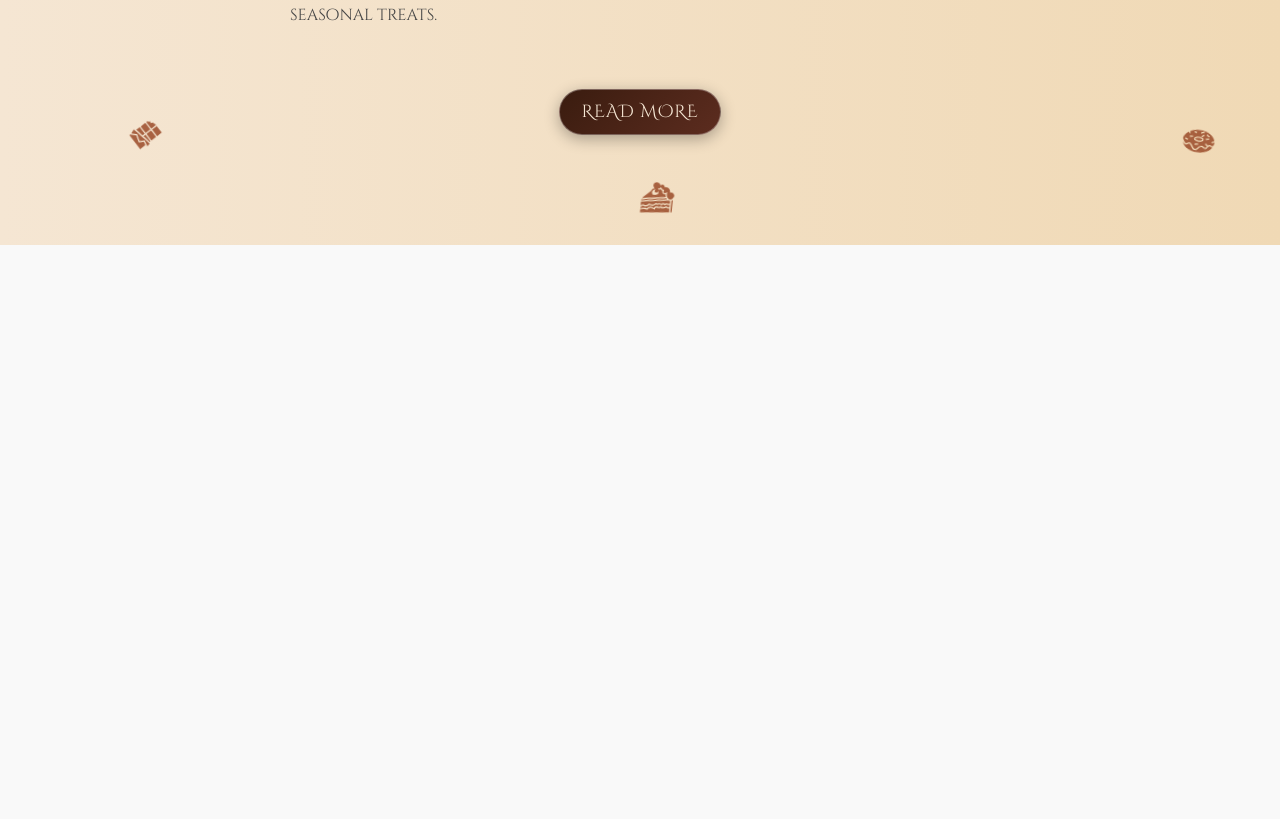
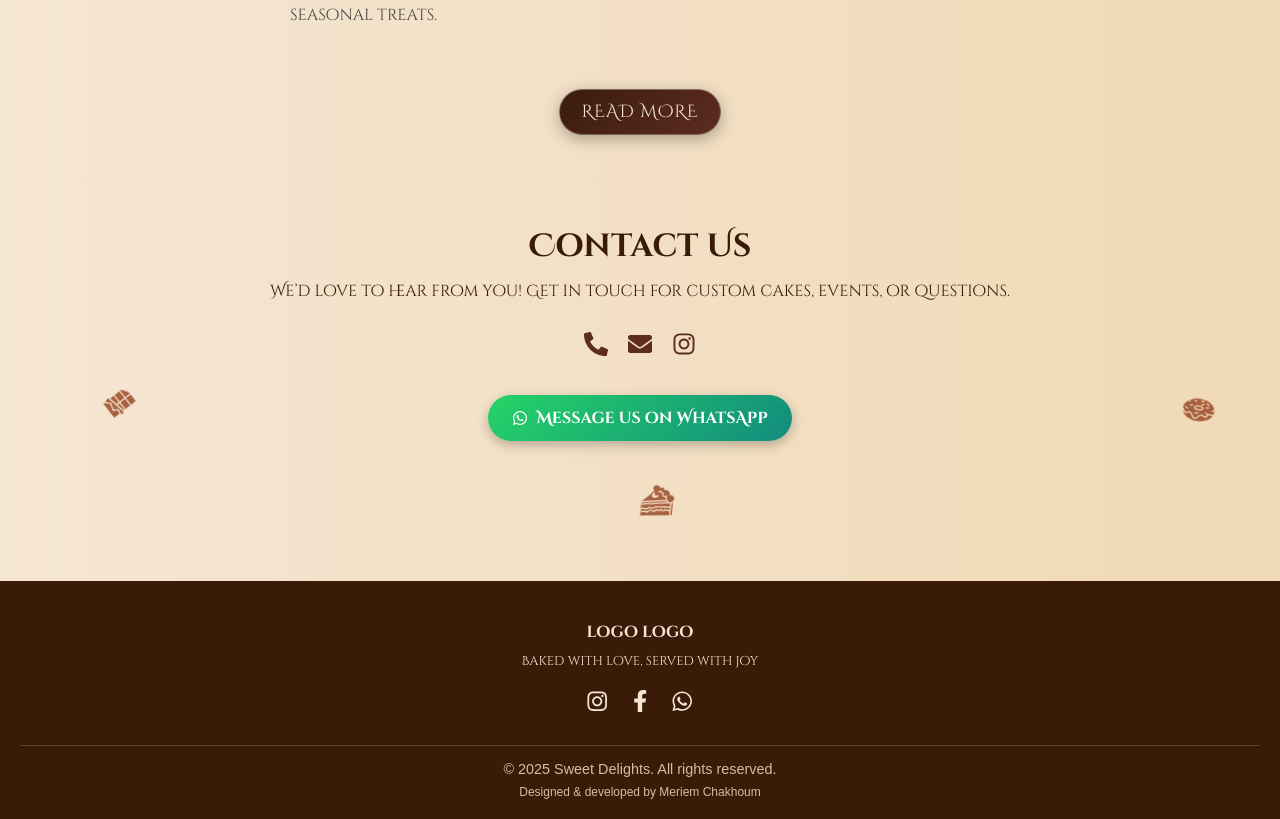
Before and after one commit to MeriemChh/30-days-30-commits, a React (Vite) app: page / in a window 1280 px wide. Shown: the part 1088-1907 px from the top of the page. Before the commit the page ends 1333 px from the top, so only its background shows below. Built offline with nearby package versions, Linux system fonts and the light colour scheme; no server answers; a web font is replaced by a local one.

Commit message:
Day 11: contact section + footer

```diff
--- a/src/components/AboutUs.jsx
+++ b/src/components/AboutUs.jsx
@@ -3,12 +3,15 @@ import "../styles/AboutUs.css";
 import { FaBirthdayCake, FaIceCream, FaCookie, FaCoffee } from "react-icons/fa";
 import { GiCakeSlice, GiCupcake, GiDonut, GiChocolateBar, GiStrawberry, GiCandyCanes } from "react-icons/gi";
 import { MdBakeryDining } from "react-icons/md";
+import ContactUs from "./ContactUs";
+
 
 export default function AboutUs() {
   const navigate = useNavigate();
 
   return (
     <section className="aboutus">
+
       {/* Floating icons */}
       <FaBirthdayCake className="floating-icon cake-icon" />
       <FaCookie className="floating-icon cookie-icon" />
@@ -36,6 +39,9 @@ export default function AboutUs() {
           </button>
         </div>
       </div>
+
+      <ContactUs/>
+
     </section>
   );
 }
--- /dev/null
+++ b/src/components/ContactUs.jsx
@@ -0,0 +1,45 @@
+import "../styles/ContactUs.css";
+import { FaPhoneAlt, FaEnvelope, FaInstagram, FaWhatsapp } from "react-icons/fa";
+
+export default function ContactUs() {
+  return (
+    <section className="contactus">
+      <h2>Contact Us</h2>
+      <p>
+        We’d love to hear from you! Get in touch for custom cakes, events, or
+        questions.
+      </p>
+
+      <div className="contactus-info">
+        <a className="contact-icon" href="tel:+213555555555">
+          <FaPhoneAlt />
+        </a>
+        <a
+          className="contact-icon"
+          href="mailto:sweetdelights@example.com"
+          target="_blank"
+          rel="noopener noreferrer"
+        >
+          <FaEnvelope />
+        </a>
+        <a
+          className="contact-icon"
+          href="https://instagram.com/sweetdelights"
+          target="_blank"
+          rel="noopener noreferrer"
+        >
+          <FaInstagram />
+        </a>
+      </div>
+
+      <a
+        href="https://wa.me/213555555555"
+        target="_blank"
+        rel="noopener noreferrer"
+        className="whatsapp-btn"
+      >
+        <FaWhatsapp /> Message us on WhatsApp
+      </a>
+    </section>
+  );
+}
--- /dev/null
+++ b/src/components/Footer.jsx
@@ -0,0 +1,32 @@
+import "../styles/Footer.css";
+import { FaInstagram, FaFacebookF, FaWhatsapp, FaYoutube } from "react-icons/fa";
+
+export default function Footer() {
+  return (
+    <footer className="footer">
+      <div className="footer-content">
+        <h3 className="footer-logo">logo logo</h3>
+        <p className="footer-tagline">
+          Baked with love, served with joy
+        </p>
+
+        <div className="footer-socials">
+          <a href="https://instagram.com/" target="_blank" rel="noopener noreferrer">
+            <FaInstagram />
+          </a>
+          <a href="https://facebook.com/" target="_blank" rel="noopener noreferrer">
+            <FaFacebookF />
+          </a>
+          <a href="https://wa.me/213555555555" target="_blank" rel="noopener noreferrer">
+            <FaWhatsapp />
+          </a>
+        </div>
+      </div>
+
+      <div className="footer-bottom">
+        <p>© {new Date().getFullYear()} Sweet Delights. All rights reserved.</p>
+        <a className="credit" href="https://meriem-chakhoum.vercel.app" target="_blank" rel="noopener noreferrer" > Designed & developed by Meriem Chakhoum</a>
+      </div>
+    </footer>
+  );
+}
--- a/src/pages/Home.jsx
+++ b/src/pages/Home.jsx
@@ -3,6 +3,8 @@ import Header from "../components/Header";
 import Latest from "../components/Latest";
 import "../styles/Home.css";
 import AboutUs from "../components/AboutUs";
+import ContactUs from "../components/ContactUs";
+import Footer from "../components/Footer";
 
 
 export default function Home() {
@@ -12,6 +14,7 @@ export default function Home() {
       <Hero />
       <Latest />
       <AboutUs/>
+      <Footer/>
     </div>
   );
 }
--- a/src/styles/AboutUs.css
+++ b/src/styles/AboutUs.css
@@ -68,7 +68,7 @@
 
 .cake-icon { top: 10%; left: 25%; animation-delay: 0s; }
 .cookie-icon { top: 15%; right: 10%; animation-delay: 1s; }
-.chocolate-icon { bottom: 15%; left: 10%; animation-delay: 2s; }
+.chocolate-icon { bottom: 17%; left: 8%; animation-delay: 2s; }
 .slice-icon { top: 90%; left: 50%; animation-delay: 1.5s; }
 .cupcake-icon { top: 20%; right: 85%; animation-delay: 2.5s; }
 .donut-icon { top: 80%; right: 5%; animation-delay: 3s; }
--- /dev/null
+++ b/src/styles/ContactUs.css
@@ -0,0 +1,59 @@
+.contactus {
+  width: 100%;
+  padding: 60px 20px;
+  text-align: center;
+  font-family: "Cinzel Decorative", sans-serif;
+}
+
+.contactus h2 {
+  font-size: 2rem;
+  margin-bottom: 12px;
+  color: #3a1b07;
+}
+
+.contactus p {
+  font-size: 1rem;
+  margin-bottom: 30px;
+  color: #3a1b07;
+}
+
+.contactus-info {
+  display: flex;
+  justify-content: center;
+  flex-wrap: wrap;
+  gap: 20px;
+  margin-bottom: 30px;
+}
+
+.contactus-item {
+  display: flex;
+  align-items: center;
+  gap: 10px;
+  font-size: 1rem;
+  color: #3a1b07;
+}
+
+.contact-icon {
+  font-size: 1.5rem;
+  color: #5c2c1f;
+}
+
+.whatsapp-btn {
+  display: inline-flex;
+  align-items: center;
+  gap: 8px;
+  background: linear-gradient(135deg, #25d366, #128c7e);
+  color: white;
+  padding: 12px 24px;
+  border-radius: 50px;
+  font-size: 1rem;
+  font-weight: bold;
+  text-decoration: none;
+  box-shadow: 0 4px 12px rgba(0, 0, 0, 0.25);
+  transition: all 0.3s ease;
+}
+
+.whatsapp-btn:hover {
+  transform: translateY(-3px);
+  box-shadow: 0 6px 18px rgba(0, 0, 0, 0.35);
+}
--- /dev/null
+++ b/src/styles/Footer.css
@@ -0,0 +1,55 @@
+.footer {
+  background: #3a1b07;
+  color: #f5e6d3;
+  text-align: center;
+  padding: 40px 20px 20px;
+  font-family: "Cinzel Decorative", sans-serif;
+  width: 100% ;
+}
+
+.footer-logo {
+  font-size: 1rem;
+  margin-bottom: 10px;
+}
+
+.footer-tagline {
+  font-size: 0.8rem;
+  margin-bottom: 20px;
+}
+
+.footer-socials {
+  display: flex;
+  justify-content: center;
+  gap: 20px;
+  margin-bottom: 25px;
+}
+
+.footer-socials a {
+  color: #f5e6d3;
+  font-size: 1.4rem;
+  transition: color 0.3s ease, transform 0.3s ease;
+}
+
+.footer-socials a:hover {
+  color: #f0d9b5;
+  transform: translateY(-3px);
+}
+
+.footer-bottom {
+  font-family: "Poppins", sans-serif;
+  border-top: 1px solid rgba(255, 255, 255, 0.2);
+  padding-top: 15px;
+  font-size: 0.9rem;
+  opacity: 0.8;
+}
+.credit{
+    display: block;
+    margin-top: 8px;
+    font-size: 0.75rem;
+    opacity: 1;
+    color: #f5e6d3;
+
+}
+.credit:hover{
+    color: gold;
+}
```
